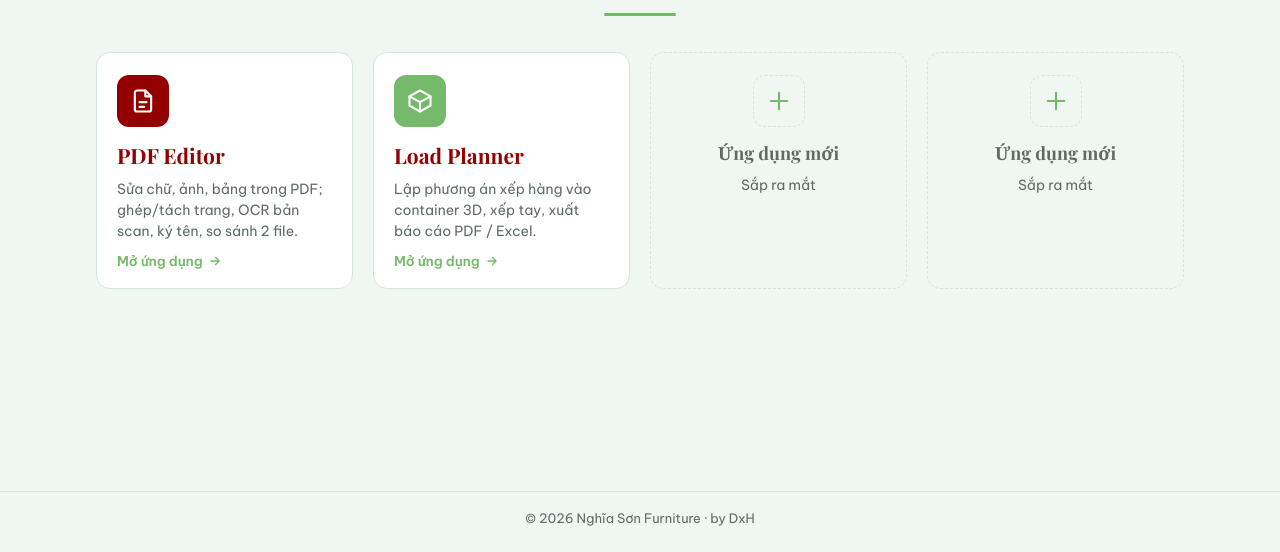
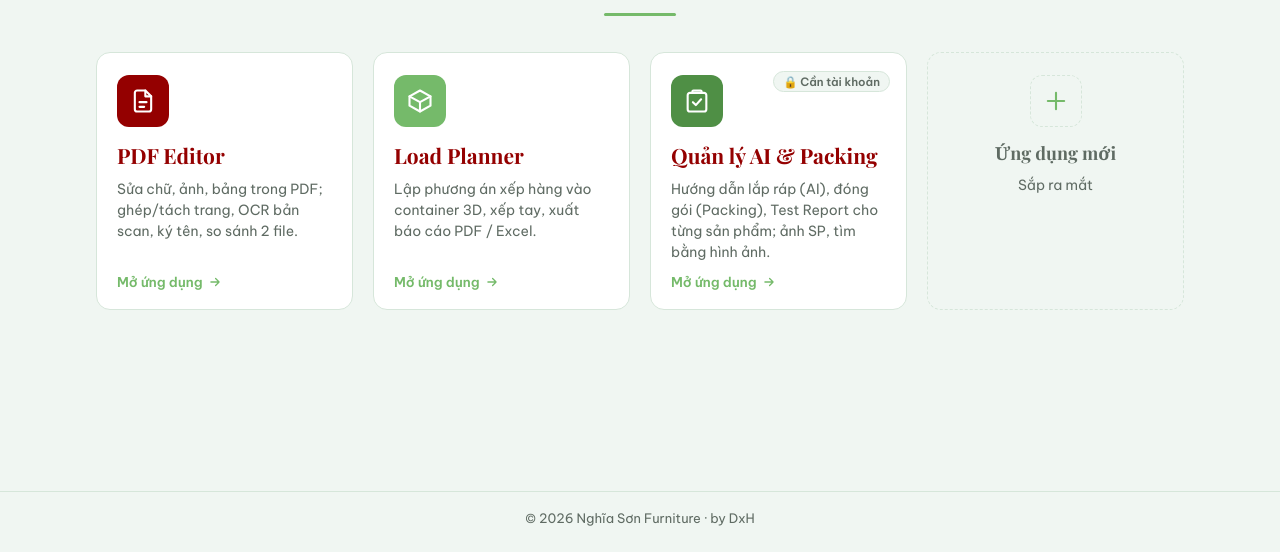
Before and after one commit to dxhrelax3001-star/DxH-Portal, a plain HTML site: page site/index.html in a window 1280 px wide. Shown: the part 248-800 px from the top of the page. Drawn offline with nearby package versions, Linux system fonts and the light colour scheme.

Commit message:
Them the Quan ly AI & Packing vao web tong
The mo link https (Tailscale Funnel) o tab moi, ghi chu can tai khoan dang nhap.

Co-Authored-By: Claude Opus 5.5 <noreply@anthropic.com>

```diff
--- a/site/index.html
+++ b/site/index.html
@@ -42,6 +42,7 @@ a.app:hover .go{gap:10px}
 .soon{border-style:dashed;background:transparent;align-items:center;justify-content:center;text-align:center;color:var(--muted)}
 .soon .ico{background:transparent;border:1.5px dashed var(--line);color:var(--green)}
 .soon h2{color:var(--muted);font-size:18px}
+.tag{position:absolute;top:18px;right:16px;font-size:11.5px;font-weight:600;color:var(--muted);background:var(--cream);border:1px solid var(--line);border-radius:999px;padding:2px 9px}
 footer{text-align:center;color:var(--muted);font-size:13px;padding:18px 16px 26px;border-top:1px solid var(--line)}
 @media (max-width:520px){.logo{width:150px}.grid{grid-template-columns:1fr}.app{min-height:0}}
 </style>
@@ -67,6 +68,7 @@ footer{text-align:center;color:var(--muted);font-size:13px;padding:18px 16px 26p
 const ICONS = {
   pdf: '<svg viewBox="0 0 24 24" fill="none" stroke="currentColor" stroke-width="1.8" stroke-linecap="round" stroke-linejoin="round"><path d="M14 3H7a2 2 0 0 0-2 2v14a2 2 0 0 0 2 2h10a2 2 0 0 0 2-2V8z"/><path d="M14 3v5h5"/><path d="M9 13h6M9 17h4"/></svg>',
   box: '<svg viewBox="0 0 24 24" fill="none" stroke="currentColor" stroke-width="1.8" stroke-linecap="round" stroke-linejoin="round"><path d="M21 8 12 3 3 8v8l9 5 9-5z"/><path d="m3 8 9 5 9-5M12 13v8"/></svg>',
+  pack: '<svg viewBox="0 0 24 24" fill="none" stroke="currentColor" stroke-width="1.8" stroke-linecap="round" stroke-linejoin="round"><path d="M9 3h6a1 1 0 0 1 1 1v1H8V4a1 1 0 0 1 1-1z"/><path d="M8 5H6a2 2 0 0 0-2 2v12a2 2 0 0 0 2 2h12a2 2 0 0 0 2-2V7a2 2 0 0 0-2-2h-2"/><path d="m8.5 13 2.5 2.5 4.5-5"/></svg>',
   plus: '<svg viewBox="0 0 24 24" fill="none" stroke="currentColor" stroke-width="1.8" stroke-linecap="round"><path d="M12 5v14M5 12h14"/></svg>'
 };
 const APPS = [
@@ -74,13 +76,15 @@ const APPS = [
     desc: 'Sửa chữ, ảnh, bảng trong PDF; ghép/tách trang, OCR bản scan, ký tên, so sánh 2 file.' },
   { name: 'Load Planner', url: 'load-planner/', icon: 'box', color: '#75BA6A',
     desc: 'Lập phương án xếp hàng vào container 3D, xếp tay, xuất báo cáo PDF / Excel.' },
-  { name: 'Ứng dụng mới', soon: true, desc: 'Sắp ra mắt' },
+  /* external: chạy trên máy chủ công ty (qua Tailscale Funnel), mở tab mới, cần tài khoản đăng nhập */
+  { name: 'Quản lý AI & Packing', url: 'https://desktop-89se9ff.tail325211.ts.net/', icon: 'pack', color: '#4f8f45', external: true,
+    desc: 'Hướng dẫn lắp ráp (AI), đóng gói (Packing), Test Report cho từng sản phẩm; ảnh SP, tìm bằng hình ảnh.' },
   { name: 'Ứng dụng mới', soon: true, desc: 'Sắp ra mắt' },
 ];
 const arrow = '<svg width="14" height="14" viewBox="0 0 24 24" fill="none" stroke="currentColor" stroke-width="2.2" stroke-linecap="round" stroke-linejoin="round"><path d="M5 12h14M13 6l6 6-6 6"/></svg>';
 document.getElementById('apps').innerHTML = APPS.map(a => a.soon
   ? `<div class="app soon" aria-disabled="true"><span class="ico">${ICONS.plus}</span><h2>${a.name}</h2><p>${a.desc}</p></div>`
-  : `<a class="app" href="${a.url}"><span class="ico" style="background:${a.color}">${ICONS[a.icon]}</span><h2>${a.name}</h2><p>${a.desc}</p><span class="go">Mở ứng dụng ${arrow}</span></a>`
+  : `<a class="app" href="${a.url}"${a.external ? ' target="_blank" rel="noopener"' : ''}><span class="ico" style="background:${a.color}">${ICONS[a.icon]}</span>${a.external ? '<span class="tag">🔒 Cần tài khoản</span>' : ''}<h2>${a.name}</h2><p>${a.desc}</p><span class="go">Mở ứng dụng ${arrow}</span></a>`
 ).join('');
 document.getElementById('yr').textContent = new Date().getFullYear();
 </script>
```
